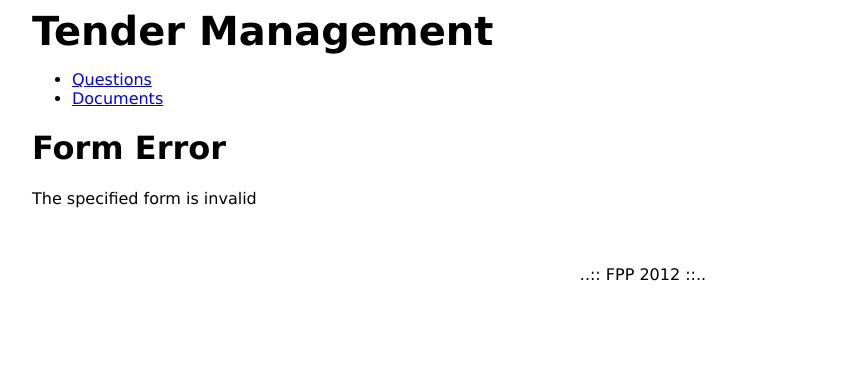
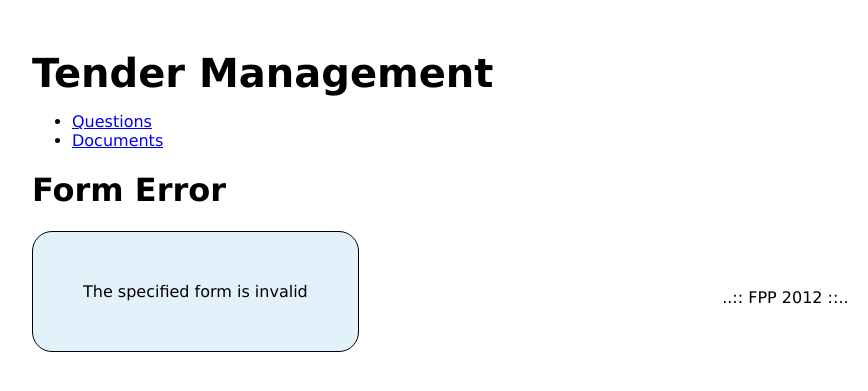
Before and after one commit to elisiano/cern-tender, a Django app: page /questions/create/1/1 in a window 1280 px wide. Shown: the top 391 px of the page, without its empty margins (18-886 px from the left). Run offline with Django 3.2, Linux system fonts and the light colour scheme; parts of the project's set-up code (start-up, migrations or seed data) failed here and were passed over; some libraries are stand-ins or nearby versions.

Commit message:
Added some CSS style to the message page

```diff
--- a/static/css/main.css
+++ b/static/css/main.css
@@ -1,8 +1,9 @@
 body {
     background: white;
     font-family: Verdana;
-    margin-left: 50px;
+    margin: 50px;
 }
+
 #main {
 	padding: 50;
 	float: left;
@@ -52,8 +53,19 @@
 #question_form {
     background: #E3F1FA;
     width: 600px;
-}   float: left;
+    float: left;
+}
 
+#message {
+    border: 1px solid black;
+    padding: 50px;
+    -moz-border-radius: 20px;
+    -webkit-border-radius: 20px;
+    -khtml-border-radius: 20px;
+    border-radius: 20px;
+    background: #E3F1FA;
+    float: left;
+}
 
 #question_form > p > input {
 
```
